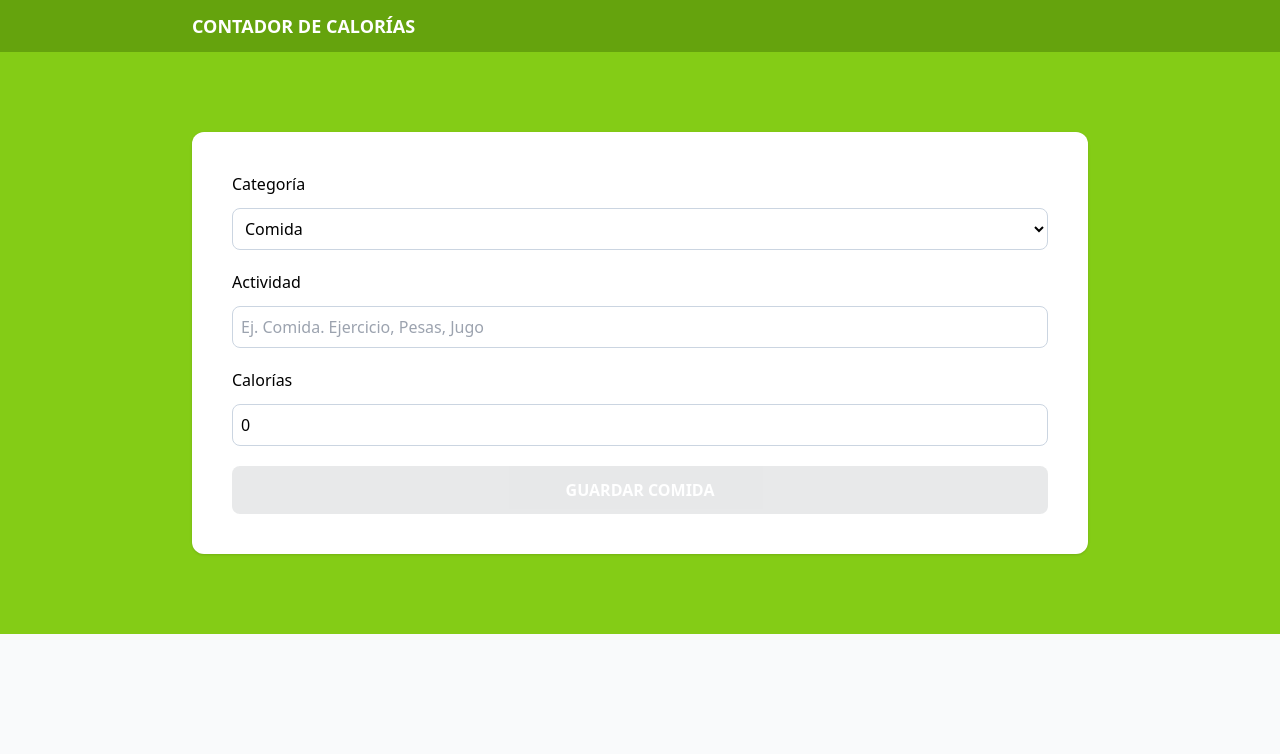
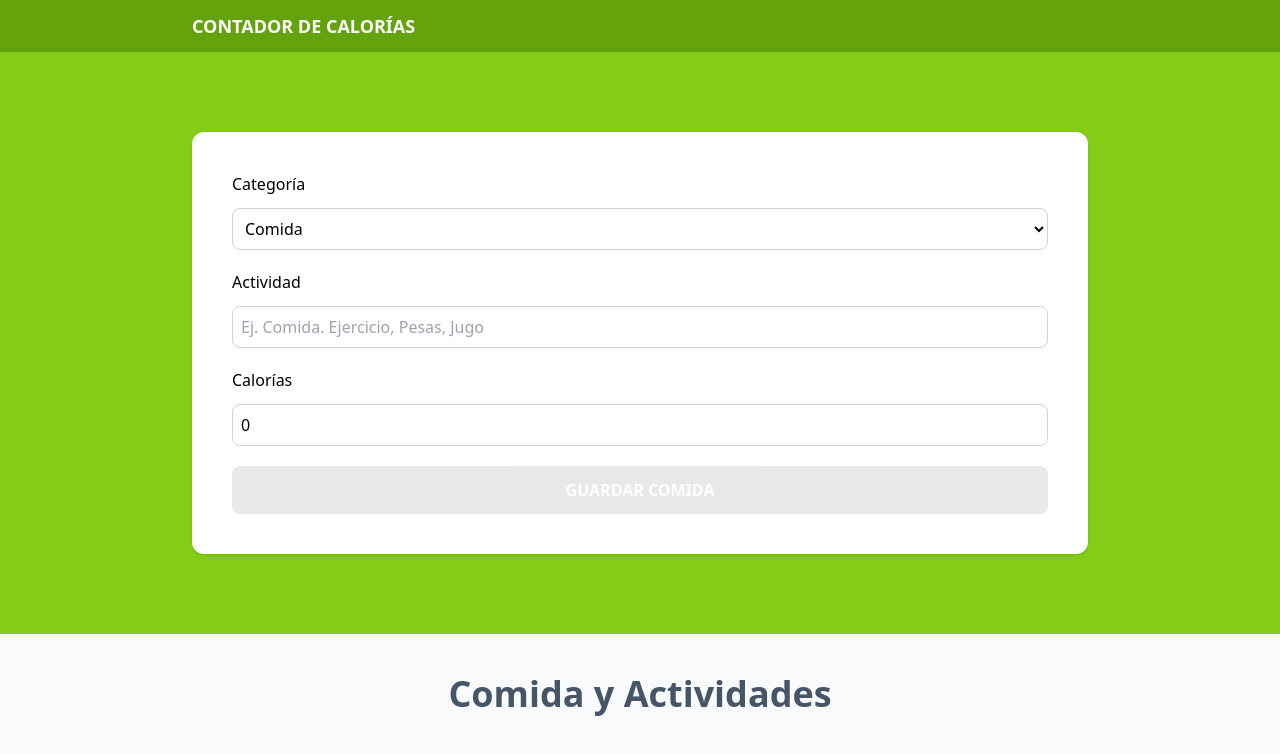
Before and after one commit to AlonsoAM/contador_calorias_react_ts, a React (Vite) app: page / in a window 1280 px wide. Shown: the top 754 px of the page. Built offline with nearby package versions, Linux system fonts and the light colour scheme.

Commit message:
Componente para listar actividades y comidas

```diff
--- a/src/App.tsx
+++ b/src/App.tsx
@@ -1,6 +1,7 @@
 import Form from "./components/Form.tsx";
 import {useReducer} from "react";
 import {activityReducer, initialState} from "./reducers/activityReducer.ts";
+import ActivityList from "./components/ActivityList.tsx";
 
 
 function App() {
@@ -21,6 +22,11 @@
                     <Form dispatch={dispatch} />
                 </div>
             </section>
+            <section className='p-10 mx-auto max-w-4xl'>
+                <ActivityList
+                    activities={state.activities}
+                />
+            </section>
         </>
     )
 }
--- /dev/null
+++ b/src/components/ActivityList.tsx
@@ -0,0 +1,34 @@
+import {Activity} from "../types";
+
+type ActivityListProps = {
+    activities: Activity[]
+}
+
+const ActivityList = ({activities}: ActivityListProps) => {
+
+    return (
+        <>
+            <h2 className='text-4xl font-bold text-slate-600 text-center'>Comida y Actividades</h2>
+            {activities.map((activity) => (
+                <div key={activity.id} className='bg-white shadow p-5 flex justify-between rounded-xl mt-5'>
+                   <div className='space-y-2 relative'>
+                      <p>
+                          {activity.category}
+                      </p>
+                       <p className='text-2xl font-bold pt-5'>
+                            {activity.name}
+                       </p>
+                       <p className='font-black text-4xl text-lime-500'>
+                           {activity.calories} {''}
+                           <span className='text-slate-500 text-2xl'>Calorías</span>
+                       </p>
+                   </div>
+                    <div>
+
+                    </div>
+                </div>
+            ))}
+        </>
+    )
+}
+export default ActivityList
```
